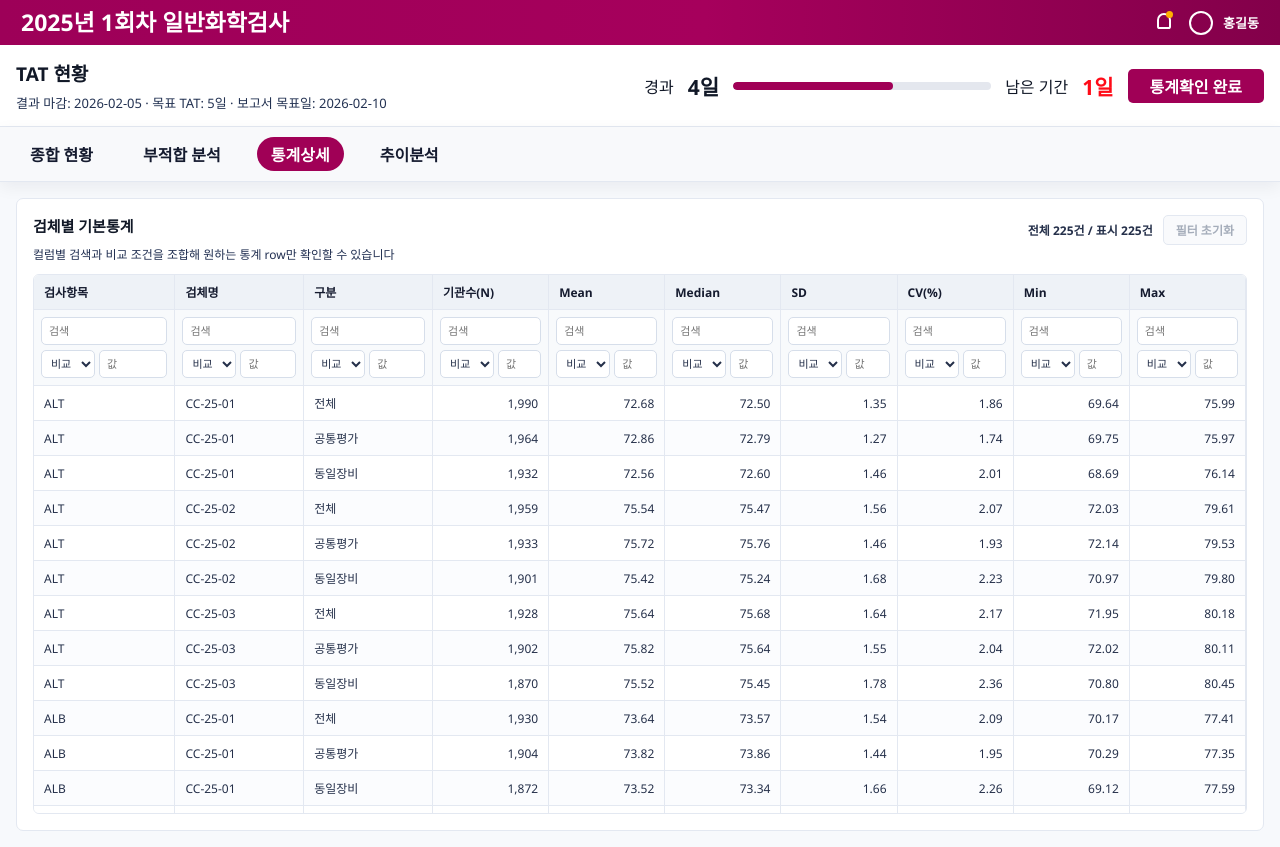
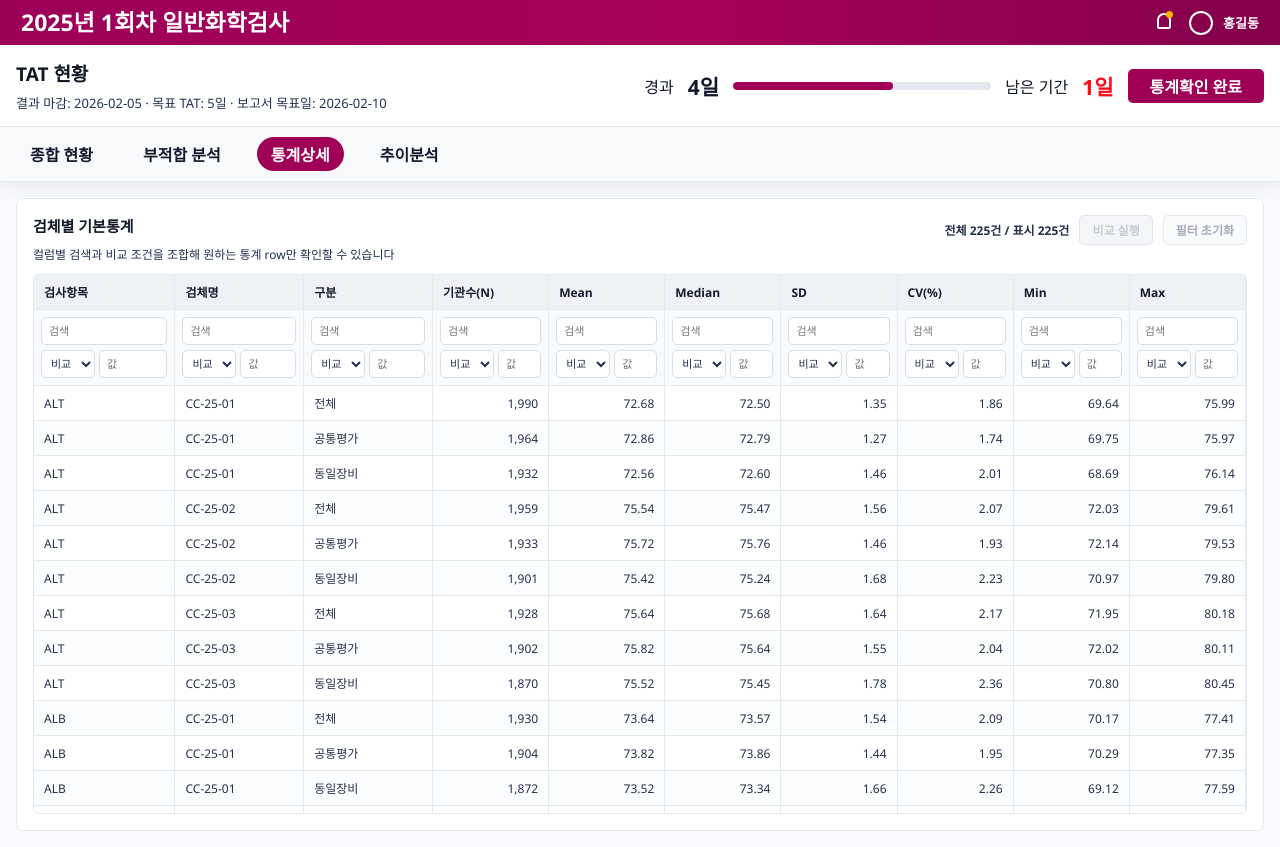
Before and after one commit to minju29/New-project, a React (Vite) app: page / in a window 1280 px wide. Both pictures are taken after a click on the button "통계상세". Built offline with nearby package versions, Linux system fonts and the light colour scheme.

Commit message:
Add explicit comparison execution for statistics filters

```diff
--- a/src/App.jsx
+++ b/src/App.jsx
@@ -250,9 +250,10 @@ function compareTextValue(cellValue, operator, compareValue) {
   return true;
 }
 
-function rowMatchesStatisticsFilters(row, filters) {
+function rowMatchesStatisticsFilters(row, filters, appliedComparisons) {
   return statisticsColumns.every((column) => {
     const filter = filters[column.key] ?? {};
+    const comparisonFilter = appliedComparisons[column.key] ?? {};
     const rawValue = row[column.key];
     const displayValue = formatStatisticValue(row, column);
     const searchValue = filter.search.trim().toLowerCase();
@@ -261,15 +262,15 @@ function rowMatchesStatisticsFilters(row, filters) {
       return false;
     }
 
-    if (!filter.operator || !String(filter.compareValue).trim()) {
+    if (!comparisonFilter.operator || !String(comparisonFilter.compareValue).trim()) {
       return true;
     }
 
     if (column.type === "number") {
-      return compareNumberValue(rawValue, filter.operator, filter.compareValue);
+      return compareNumberValue(rawValue, comparisonFilter.operator, comparisonFilter.compareValue);
     }
 
-    return compareTextValue(rawValue, filter.operator, filter.compareValue);
+    return compareTextValue(rawValue, comparisonFilter.operator, comparisonFilter.compareValue);
   });
 }
 
@@ -1407,11 +1408,20 @@ function NonconformanceAnalysis() {
 
 function StatisticsDetail() {
   const [filters, setFilters] = useState(createDefaultStatisticsFilters);
+  const [appliedComparisons, setAppliedComparisons] = useState(createDefaultStatisticsFilters);
   const rows = getStatisticsRows();
-  const filteredRows = rows.filter((row) => rowMatchesStatisticsFilters(row, filters));
+  const filteredRows = rows.filter((row) => rowMatchesStatisticsFilters(row, filters, appliedComparisons));
   const hasActiveFilters = statisticsColumns.some((column) => {
     const filter = filters[column.key];
-    return filter.search || filter.operator || filter.compareValue;
+    const comparisonFilter = appliedComparisons[column.key];
+    return filter.search || comparisonFilter.operator || comparisonFilter.compareValue;
+  });
+  const hasPendingComparisons = statisticsColumns.some((column) => {
+    const filter = filters[column.key];
+    const comparisonFilter = appliedComparisons[column.key];
+
+    return filter.operator !== comparisonFilter.operator
+      || filter.compareValue !== comparisonFilter.compareValue;
   });
 
   const updateFilter = (columnKey, nextValue) => {
@@ -1422,6 +1432,24 @@ function StatisticsDetail() {
         ...nextValue,
       },
     }));
+  };
+
+  const applyComparisonFilters = () => {
+    setAppliedComparisons(Object.fromEntries(
+      statisticsColumns.map((column) => [
+        column.key,
+        {
+          search: "",
+          operator: filters[column.key].operator,
+          compareValue: filters[column.key].compareValue,
+        },
+      ]),
+    ));
+  };
+
+  const resetFilters = () => {
+    setFilters(createDefaultStatisticsFilters());
+    setAppliedComparisons(createDefaultStatisticsFilters());
   };
 
   return (
@@ -1434,10 +1462,19 @@ function StatisticsDetail() {
           </div>
           <div className="statistics-actions">
             <span>전체 {rows.length.toLocaleString()}건 / 표시 {filteredRows.length.toLocaleString()}건</span>
+            {hasPendingComparisons && <em>비교 조건 미적용</em>}
+            <button
+              type="button"
+              className="primary"
+              disabled={!hasPendingComparisons}
+              onClick={applyComparisonFilters}
+            >
+              비교 실행
+            </button>
             <button
               type="button"
               disabled={!hasActiveFilters}
-              onClick={() => setFilters(createDefaultStatisticsFilters())}
+              onClick={resetFilters}
             >
               필터 초기화
             </button>
--- a/src/styles.css
+++ b/src/styles.css
@@ -501,14 +501,37 @@ button {
   cursor: pointer;
 }
 
+.statistics-actions em {
+  color: var(--magenta);
+  font-style: normal;
+  font-weight: 900;
+}
+
+.statistics-actions button.primary {
+  color: #fff;
+  border-color: var(--magenta);
+  background: var(--magenta);
+}
+
 .statistics-actions button:hover:not(:disabled) {
   border-color: #c6cedc;
   background: #f3f5f8;
 }
 
+.statistics-actions button.primary:hover:not(:disabled) {
+  border-color: var(--magenta-dark);
+  background: var(--magenta-dark);
+}
+
 .statistics-actions button:disabled {
   color: #a5adba;
   cursor: not-allowed;
+}
+
+.statistics-actions button.primary:disabled {
+  color: #c7cbd5;
+  border-color: #e1e5ee;
+  background: #f3f5f8;
 }
 
 .statistics-table-wrap {
```
Also changed, not shown: 4 other files (tests, documents, lock files or other folders).
